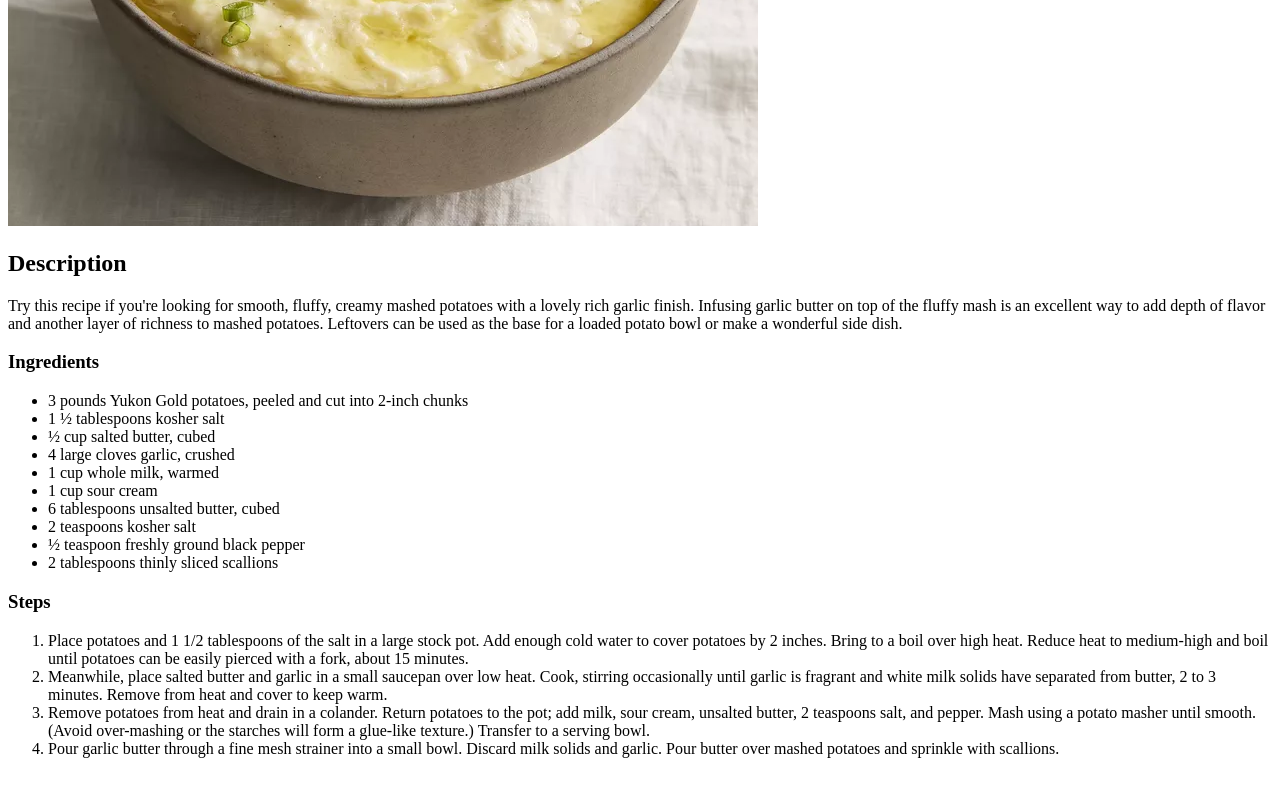
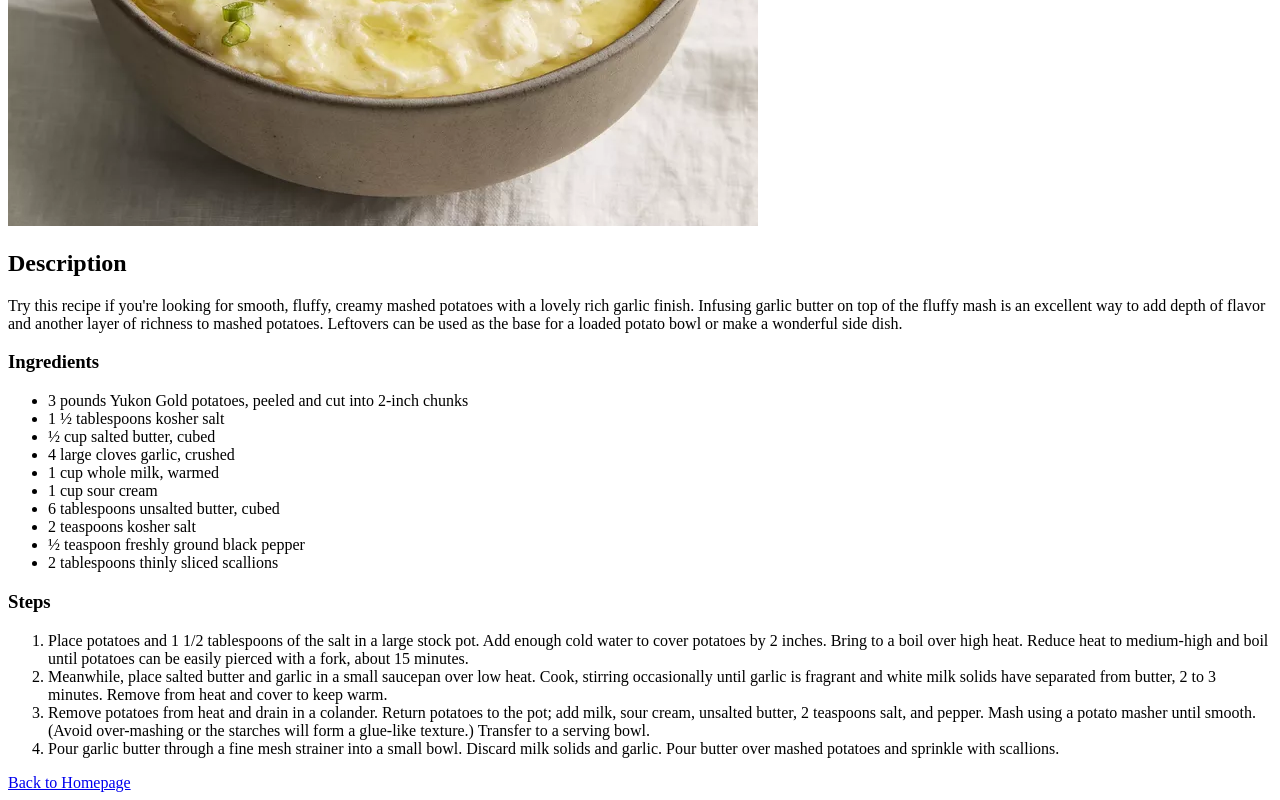
Before and after one commit to KeikoSD/odin-recipes, a plain HTML site: page recipes/sour-cream-smash-potatoes.html in a window 1280 px wide. Shown: the part 417-1217 px from the top of the page. Before the commit the page ends 1191 px from the top, so only its background shows below. Drawn offline with Linux system fonts and the light colour scheme.

Commit message:
Fix homepage link

```diff
--- a/recipes/sour-cream-smash-potatoes.html
+++ b/recipes/sour-cream-smash-potatoes.html
@@ -32,6 +32,6 @@
                 <li>Remove potatoes from heat and drain in a colander. Return potatoes to the pot; add milk, sour cream, unsalted butter, 2 teaspoons salt, and pepper. Mash using a potato masher until smooth. (Avoid over-mashing or the starches will form a glue-like texture.) Transfer to a serving bowl.</li>
                 <li>Pour garlic butter through a fine mesh strainer into a small bowl. Discard milk solids and garlic. Pour butter over mashed potatoes and sprinkle with scallions.</li>
             </ol>
-
+            <a href="../index.html">Back to Homepage</a>
 </body>
 </html>
```
Also changed, not shown: recipes/shakshuka.html (+1 -1 lines).
